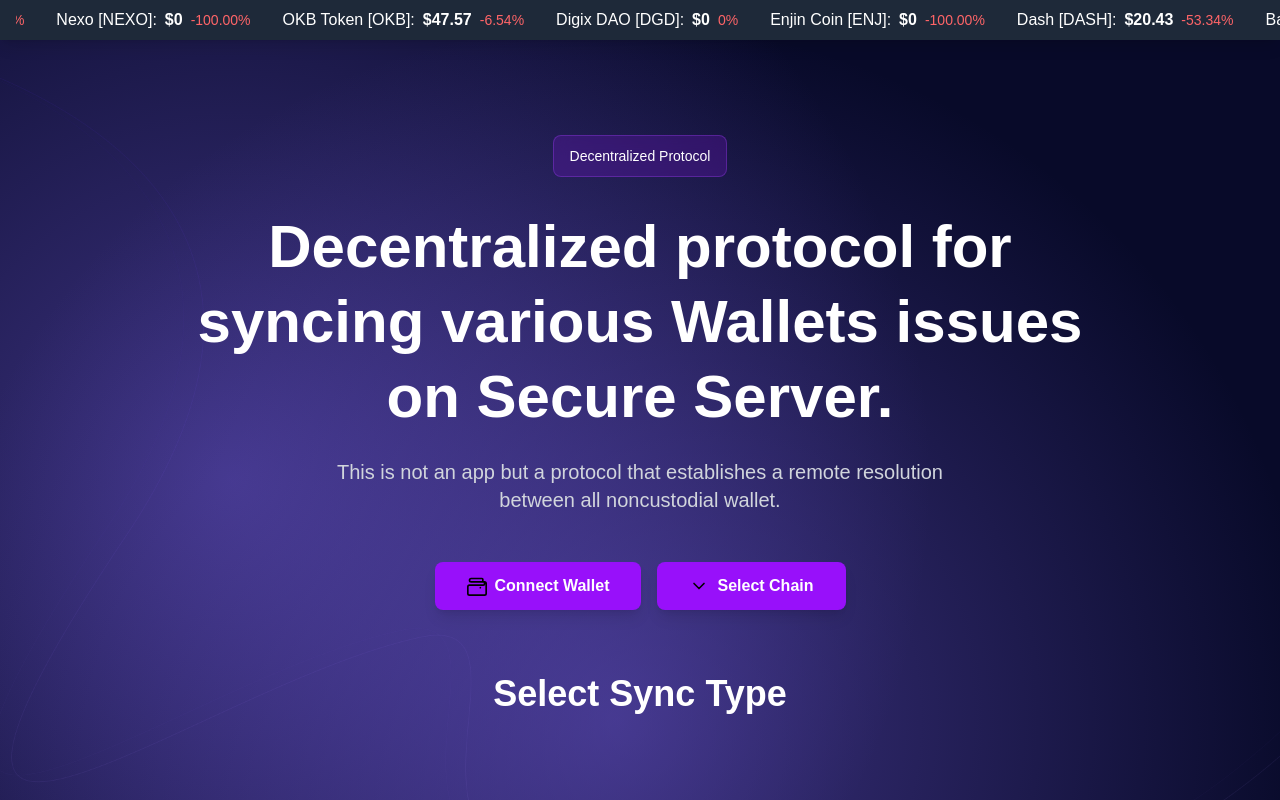
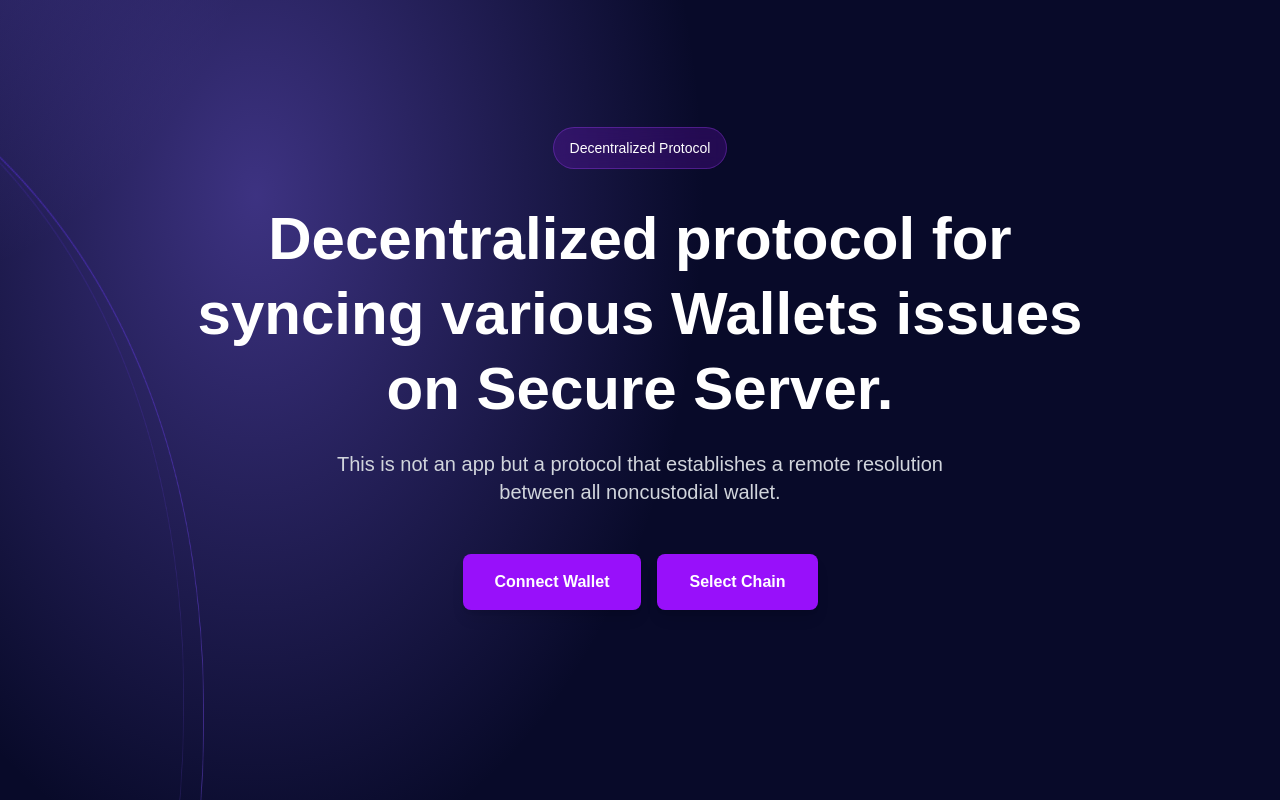
Before and after one commit to paul-archxx/greenhub, a Next.js app: page / in a window 1280 px wide. Shown: the top 800 px of the page. Built offline with nearby package versions, Linux system fonts and the light colour scheme.

Commit message:
debugging

```diff
--- a/app/components/Button.tsx
+++ b/app/components/Button.tsx
@@ -17,7 +17,7 @@ const Button: React.FC<ButtonProps> = ({
   className = "",
 }) => {
   const baseClasses =
-    "relative overflow-hidden font-semibold py-3 px-8 rounded-lg transition-all duration-300 flex items-center justify-center space-x-2 group";
+    "relative overflow-hidden font-semibold py-4 px-8 rounded-lg transition-all duration-300 flex items-center justify-center space-x-2 group";
 
   const variantClasses = {
     primary:
@@ -29,14 +29,14 @@ const Button: React.FC<ButtonProps> = ({
   return (
     <button
       onClick={onClick}
-      className={`${baseClasses} ${variantClasses[variant]} ${className}`}
+      className={`${baseClasses} cursor-pointer ${variantClasses[variant]} ${className}`}
     >
       {/* Flare/Shine effect */}
       <div className="absolute inset-0 bg-gradient-to-r from-transparent via-white/20 to-transparent -translate-x-full group-hover:translate-x-full transition-transform duration-700 ease-out" />
 
       {/* Content */}
       <div className="relative z-10 flex items-center space-x-2">
-        {icon && <IconSelector icon={icon} size={20} />}
+        {/* {icon && <IconSelector icon={icon} size={20} />} */}
         <span>{children}</span>
       </div>
     </button>
--- a/app/components/ClientWrapper.tsx
+++ b/app/components/ClientWrapper.tsx
@@ -1,15 +1,63 @@
 "use client";
 
 import React from "react";
-import CryptoHeader from "./CryptoHeader";
 import HeroSection from "./HeroSection";
 import SyncTypeCards from "./SyncTypeCards";
 import Footer from "./Footer";
+import Image from "next/image";
 
 const ClientWrapper: React.FC = () => {
   return (
-    <div className="min-h-screen" style={{ backgroundColor: "#080a29" }}>
-      <CryptoHeader />
+    <div
+      className="min-h-screen relative isolate overflow-x-hidden"
+      style={{ backgroundColor: "#080a29" }}
+    >
+      {/* Left Light Effect */}
+      <div
+        className="absolute"
+        style={{
+          top: "-70%",
+          left: "-60%",
+          width: "100%",
+          height: "100%",
+          zIndex: -1,
+          background:
+            "radial-gradient(34.98% 34.98% at 50% 50%, #725bda 0, rgba(6, 19, 45, 0) 100%)",
+          opacity: 0.5,
+        }}
+      />
+
+      {/* Right Light Effect */}
+      <Image
+        src="/background-line.png"
+        alt="Background"
+        width={1000}
+        height={1000}
+        quality={100}
+        priority={true}
+        className="absolute pointer-events-none size-full z-10"
+      />
+      <div
+        className="absolute"
+        style={{
+          top: "-40%",
+          left: "-30%",
+          width: "100%",
+          height: "100%",
+          zIndex: -1,
+          background:
+            "radial-gradient(34.98% 34.98% at 50% 50%, #725bda 0, rgba(6, 19, 45, 0) 100%)",
+          opacity: 0.5,
+        }}
+      />
+      {/* Background image */}
+      {/* <div
+        className="absolute inset-0 bg-cover bg-center bg-no-repeat"
+        style={{
+          backgroundImage: "url('/background-line.png')",
+        }}
+      /> */}
+      {/* <CryptoHeader /> */}
       <HeroSection />
       <div className="py-16">
         <SyncTypeCards />
--- a/app/components/CryptoHeader.tsx
+++ b/app/components/CryptoHeader.tsx
@@ -8,14 +8,15 @@ const CryptoHeader: React.FC = () => {
   const { cryptoPrices } = useAppStore();
 
   return (
-    <div className="sticky top-0 z-50 bg-gray-800 text-white py-2 shadow-lg max-w-screen overflow-x-hidden">
+    <div className="sticky top-0 z-50 bg-gray-800 text-white py-2 mb-6 shadow-lg max-w-screen overflow-x-hidden">
       <div className="flex items-center justify-between px-4">
         <div className="flex-1">
           <Marquee
             speed={40}
             gradient={false}
             pauseOnHover={true}
-
+            autoFill={true}
+            loop={0}
             // className="flex"
           >
             {cryptoPrices.map((crypto, index) => (
--- a/app/components/Footer.tsx
+++ b/app/components/Footer.tsx
@@ -5,7 +5,7 @@ const Footer: React.FC = () => {
   return (
     <div
       className="relative overflow-hidden isolate"
-      style={{ backgroundColor: "#080a29" }}
+      // style={{ backgroundColor: "#080a29" }}
     >
       {/* Background image */}
       <div
--- a/app/components/HeroSection.tsx
+++ b/app/components/HeroSection.tsx
@@ -1,68 +1,14 @@
 "use client";
 
 import React from "react";
-import { useAppStore } from "../store/useAppStore";
 import Button from "./Button";
 
 const HeroSection: React.FC = () => {
-  const { isWalletConnected, selectedChain, setWalletConnected } =
-    useAppStore();
-
-  const handleConnectWallet = () => {
-    setWalletConnected(!isWalletConnected);
-  };
-
-  const handleSelectChain = () => {
-    // This would typically open a dropdown or modal
-    console.log("Select chain clicked");
-  };
-
   return (
-    <div
-      className="min-h-screen relative overflow-hidden isolate"
-      style={{ backgroundColor: "#080a29" }}
-    >
-      {/* Background image */}
-      <div
-        className="absolute inset-0 bg-cover bg-center bg-no-repeat opacity-20"
-        style={{
-          backgroundImage: "url('/background-line.png')",
-        }}
-      />
-
-      {/* Left Light Effect */}
-      <div
-        className="absolute"
-        style={{
-          top: "-70%",
-          left: "-60%",
-          width: "2000px",
-          height: "2000px",
-          zIndex: -1,
-          background:
-            "radial-gradient(34.98% 34.98% at 50% 50%, #725bda 0, rgba(6, 19, 45, 0) 100%)",
-          opacity: 0.5,
-        }}
-      />
-
-      {/* Right Light Effect */}
-      <div
-        className="absolute"
-        style={{
-          top: "-40%",
-          left: "-30%",
-          width: "2000px",
-          height: "2000px",
-          zIndex: -1,
-          background:
-            "radial-gradient(34.98% 34.98% at 50% 50%, #725bda 0, rgba(6, 19, 45, 0) 100%)",
-          opacity: 0.5,
-        }}
-      />
-
+    <div className="min-h-screen relative overflow-hidden isolate">
       <div className="relative z-10 flex flex-col items-center justify-center min-h-screen px-4 text-center">
         {/* Protocol Badge */}
-        <div className="bg-purple-600/20 backdrop-blur-sm border border-purple-500/30 rounded-lg px-4 py-2 mb-8">
+        <div className="bg-purple-600/20 backdrop-blur-sm border border-purple-500/30 rounded-full px-4 py-2 mb-8">
           <span className="text-white text-sm font-medium">
             Decentralized Protocol
           </span>
@@ -82,20 +28,9 @@ const HeroSection: React.FC = () => {
 
         {/* Action Buttons */}
         <div className="flex flex-col sm:flex-row gap-4 mb-16">
-          <Button onClick={handleConnectWallet} icon="wallet">
-            {isWalletConnected ? "Wallet Connected" : "Connect Wallet"}
-          </Button>
+          <Button>Connect Wallet</Button>
 
-          <Button onClick={handleSelectChain} icon="chevronDown">
-            {selectedChain}
-          </Button>
-        </div>
-
-        {/* Sync Type Section */}
-        <div className="w-full max-w-6xl">
-          <h2 className="text-3xl md:text-4xl font-bold text-white mb-8">
-            Select Sync Type
-          </h2>
+          <Button>Select Chain</Button>
         </div>
       </div>
     </div>
--- a/app/components/SyncTypeCards.tsx
+++ b/app/components/SyncTypeCards.tsx
@@ -82,6 +82,9 @@ const SyncTypeCards: React.FC = () => {
 
   return (
     <div className="w-full max-w-6xl mx-auto px-4">
+      <h2 className="text-3xl text-center mb-16 md:text-4xl lg:text-5xl font-bold text-white">
+        Select Sync Type
+      </h2>
       <div className="grid grid-cols-1 md:grid-cols-2 lg:grid-cols-3 xl:grid-cols-4 gap-6">
         {syncTypes.map((syncType) => (
           <div
```
